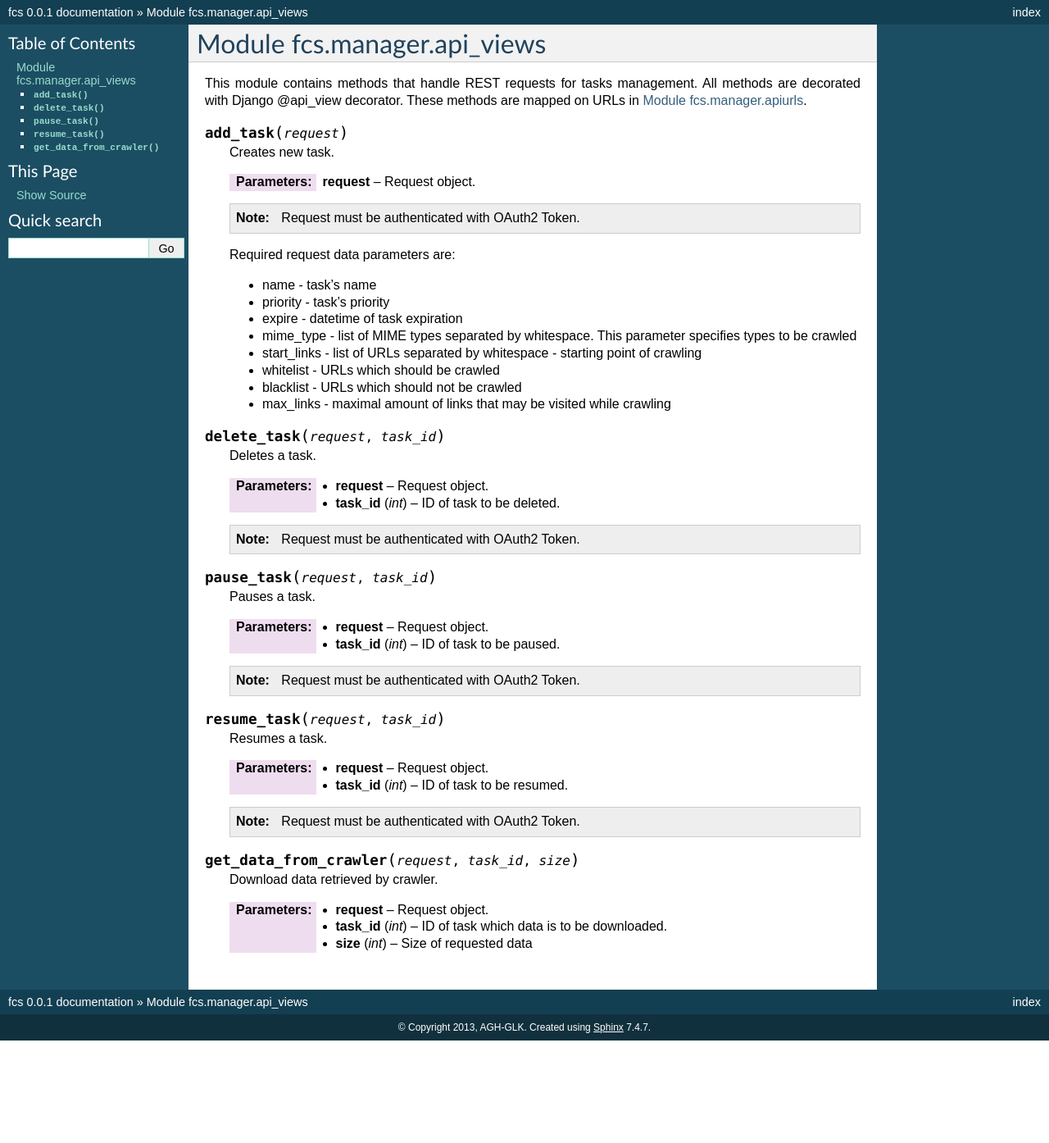
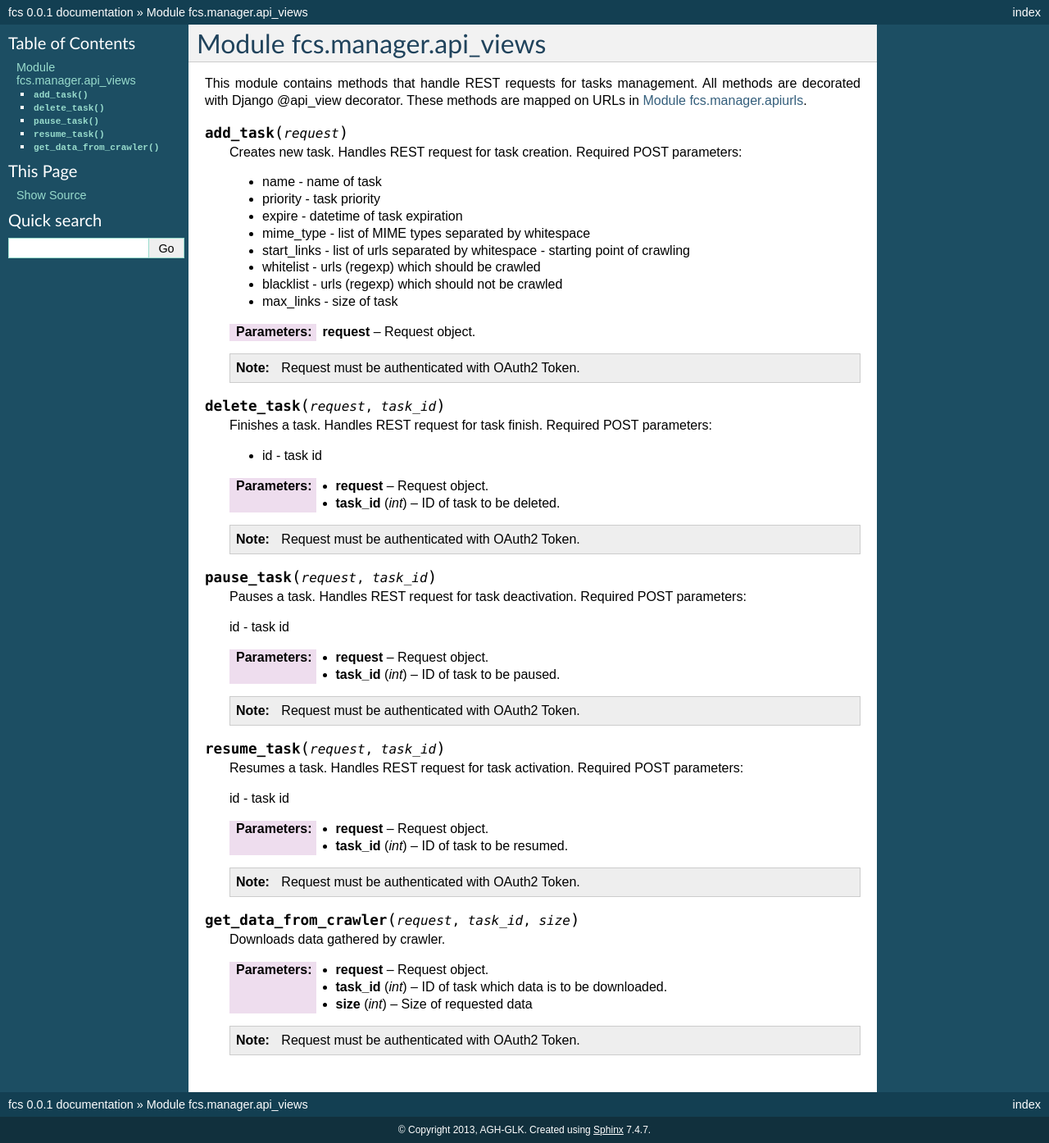
Before and after one commit to agh-glk/fcs, a Sphinx documentation site: the page built from docs/source/manager/api_views.rst, in a window 1280 px wide. Shown: the whole page at 82% size. Built offline with Sphinx 7.4.7, drawn with Linux system fonts in a browser that asks for light colours; formulas are drawn with MathJax 3; before the commit the page ends 1269 px from its top, so only the background shows below that.

Commit message:
[NT] Edit

```diff
--- a/docs/source/manager/api_views.rst
+++ b/docs/source/manager/api_views.rst
@@ -7,27 +7,27 @@ This module contains methods that handle REST requests for tasks management. All
 
 .. py:function:: add_task(request)
 
-   Creates new task.
+   Creates new task. Handles REST request for task creation. Required POST parameters:
+
+   * name - name of task
+   * priority - task priority
+   * expire - datetime of task expiration
+   * mime_type - list of MIME types separated by whitespace
+   * start_links - list of urls separated by whitespace - starting point of crawling
+   * whitelist - urls (regexp) which should be crawled
+   * blacklist - urls (regexp) which should not be crawled
+   * max_links - size of task
 
    :param request: Request object.
 
    .. note:: Request must be authenticated with OAuth2 Token.
 
-   Required request data parameters are:
-
-   * name - task's name
-   * priority - task's priority
-   * expire - datetime of task expiration
-   * mime_type - list of MIME types separated by whitespace. This parameter specifies types to be crawled
-   * start_links - list of URLs separated by whitespace - starting point of crawling
-   * whitelist - URLs which should be crawled
-   * blacklist - URLs which should not be crawled
-   * max_links - maximal amount of links that may be visited while crawling
-
 
 .. py:function:: delete_task(request, task_id)
 
-   Deletes a task.
+   Finishes a task. Handles REST request for task finish. Required POST parameters:
+
+   * id - task id
 
    :param request: Request object.
    :param int task_id: ID of task to be deleted.
@@ -37,7 +37,9 @@ This module contains methods that handle REST requests for tasks management. All
 
 .. py:function:: pause_task(request, task_id)
 
-   Pauses a task.
+   Pauses a task. Handles REST request for task deactivation. Required POST parameters:
+
+   id - task id
 
    :param request: Request object.
    :param int task_id: ID of task to be paused.
@@ -47,7 +49,9 @@ This module contains methods that handle REST requests for tasks management. All
 
 .. py:function:: resume_task(request, task_id)
 
-   Resumes a task.
+   Resumes a task. Handles REST request for task activation. Required POST parameters:
+
+   id - task id
 
    :param request: Request object.
    :param int task_id: ID of task to be resumed.
@@ -57,8 +61,10 @@ This module contains methods that handle REST requests for tasks management. All
 
 .. py:function:: get_data_from_crawler(request, task_id, size)
 
-   Download data retrieved by crawler.
+   Downloads data gathered by crawler.
 
    :param request: Request object.
    :param int task_id: ID of task which data is to be downloaded.
    :param int size: Size of requested data
+
+   .. note:: Request must be authenticated with OAuth2 Token.
```
